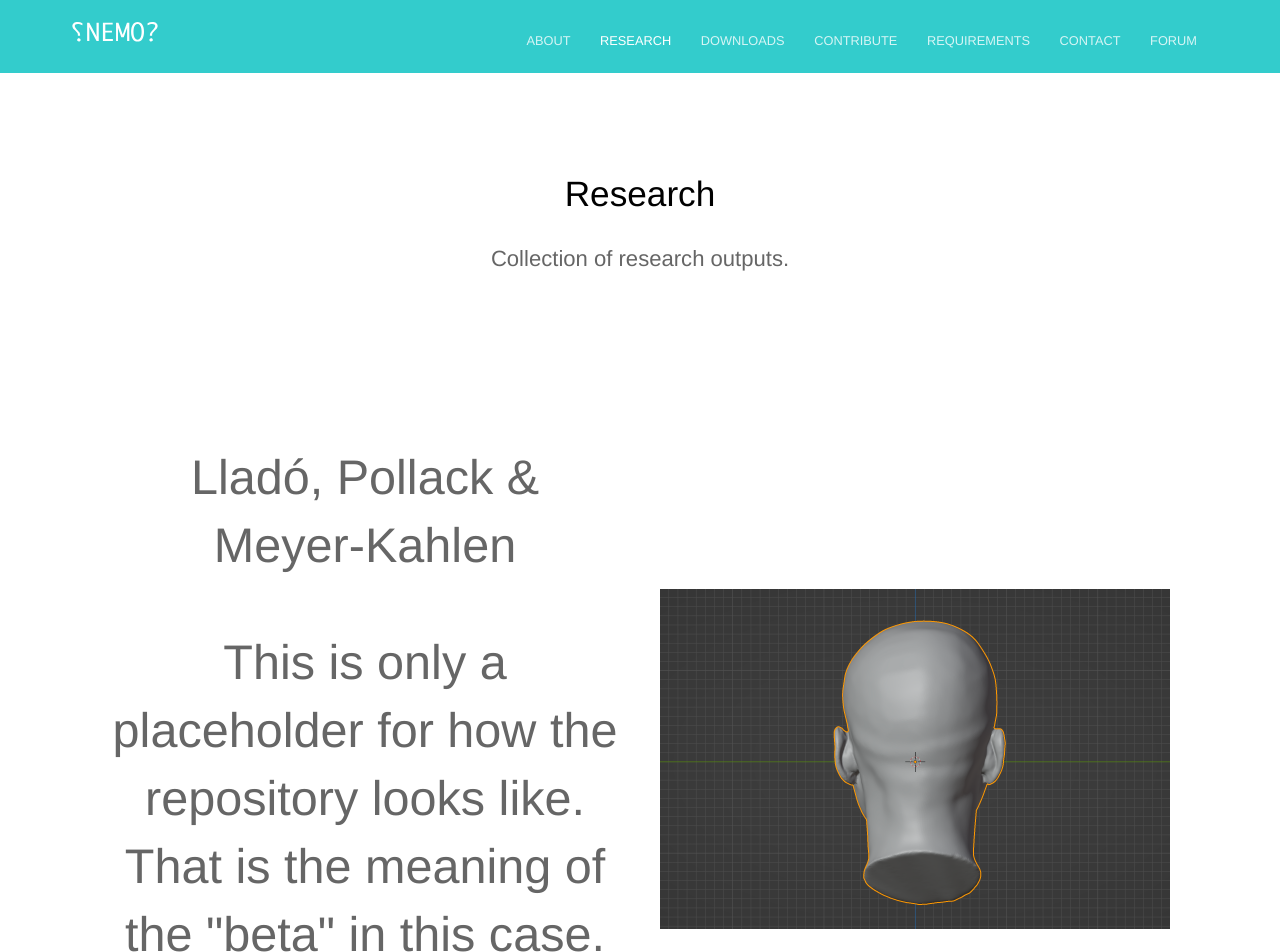
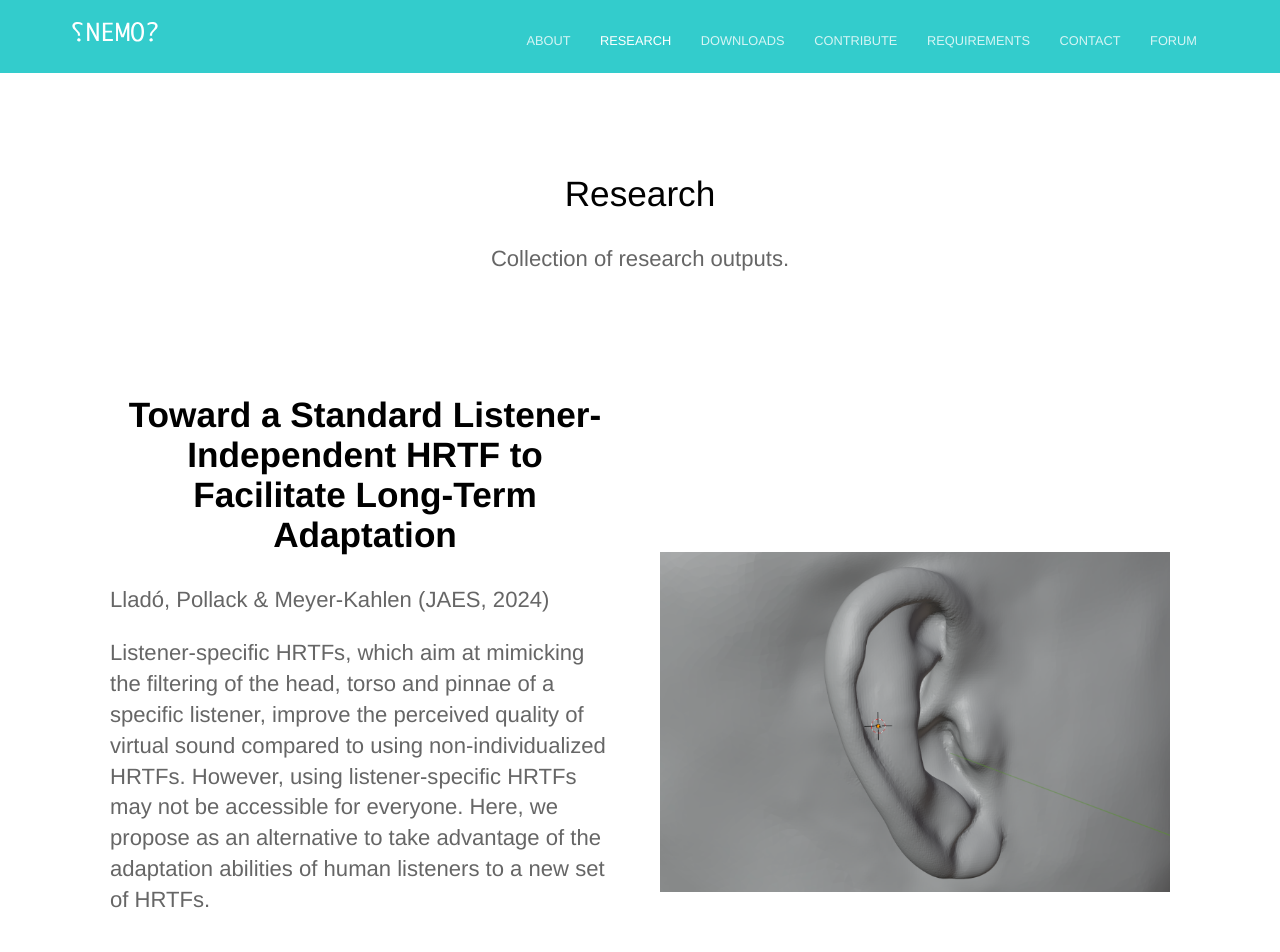
Before and after one commit to TheNEMOproject/TheNEMOproject.github.io, a Jekyll site: the page built from research.html, in a window 1280 px wide and 1400 px high. Shown: the top 952 px of the window. Built offline with Jekyll 4.4.1, drawn with Linux system fonts in a browser that asks for light colours; some of the changed text lies outside the part shown.

Commit message:
Update research.html

```diff
--- a/research.html
+++ b/research.html
@@ -3,31 +3,13 @@
 description: >-
   Collection of research outputs.
 ---
-
 <section>
 	<div class="container flex">
 		<div class="text editable">
-			<h2><Toward a Standard Listener-Independent HRTF to Facilitate Long-Term Adaptation</h2>
-			<!-- <p>2024, JAES</p> -->
-			<p>Lladó, Pollack & Meyer-Kahlen</p>
-			<p>This is only a placeholder for how the repository looks like. That is the meaning of the "beta" in this case.</p>
-			<!-- <p>Listener-specific HRTFs, which aim at mimicking the filtering of the head, torso and pinnae of a specific listener, improve the perceived quality of virtual sound compared to using non-individualized HRTFs. However, using listener-specific HRTFs may not be accessible for everyone. Here, we propose as an alternative to take advantage of the adaptation abilities of human listeners to a new set of HRTFs.</p> -->
-			<div class="cta button"><a href="https://doi.org/10.17743/jaes.2022.0134">Article</a></div>
-		</div>
-		<div class="image">
-			<!-- <img src="{{ site.baseurl }}/images/dashboard.png" alt="Screenshot" class="screenshot editable" /> -->
-			<img src="{{ site.baseurl }}/images/NEMO_head1_format.png"/>
-		</div>
-	</div>
-</section>
-
-<section>
-	<div class="container flex">
-		<div class="text editable">
-			<h2><strong>Toward a Standard Listener-Independent HRTF</strong></h2>
-			<p>Lladó, Pollack & Meyer-Kahlen</p>
+			<h2><strong>Toward a Standard Listener-Independent HRTF to Facilitate Long-Term Adaptation</strong></h2>
+			<p>Lladó, Pollack & Meyer-Kahlen (JAES, 2024)</p>
 			<p>Listener-specific HRTFs, which aim at mimicking the filtering of the head, torso and pinnae of a specific listener, improve the perceived quality of virtual sound compared to using non-individualized HRTFs. However, using listener-specific HRTFs may not be accessible for everyone. Here, we propose as an alternative to take advantage of the adaptation abilities of human listeners to a new set of HRTFs.</p>
-			<div class="cta button"><a href="https://doi.org/10.17743/jaes.2022.0134">Article</a></div>
+			<div class="cta button"><a href="https://doi.org/10.17743/jaes.2022.0134">Journal Article</a></div>
 		</div>
 		<div class="image">
 			<img src="{{ site.baseurl }}/images/NEMO_ear2_format.png"/>
@@ -38,10 +20,10 @@
 <section>
 	<div class="container flex">
 		<div class="text editable">
-			<h2><strong>Tune it </strong></h2>
-			<p>If you haven't found the HRTF version you were looking for, it is time for a new contribution.</p>
-			<p>Visit the contributions site. If you can't provide the new tuned version, you can still share your requirements and maybe someone else will do it for you.</p>
-			<div class="cta button"><a href="{{ site.baseurl }}/contribute/">Contribute</a></div>
+			<h2><strong>Comparing Measures of Information in Head-Related Transfer-Functions</strong></h2>
+			<p>Meyer-Kahlen, Pollack & Lladó (Forum Acusticum, 2025)</p>
+			<p>We hypothesize that the available information in the set influences adaptation speed and/or post-adaptation localization performance and, therefore, is a potential factor in the selection. To test this hypothesis, it is essential to develop measures that quantify the information of an HRTF set. To this end, this contribution presents several potential measures of information content and compares them using multiple HRTF sets.</p>
+			<div class="cta button"><a href="https://dael.euracoustics.org/confs/fa2025/data/articles/000228.pdf">Conference Paper</a></div>
 		</div>
 		<div class="image">
 			<img src="{{ site.baseurl }}/images/NEMO_head0_format.png"/>
```
